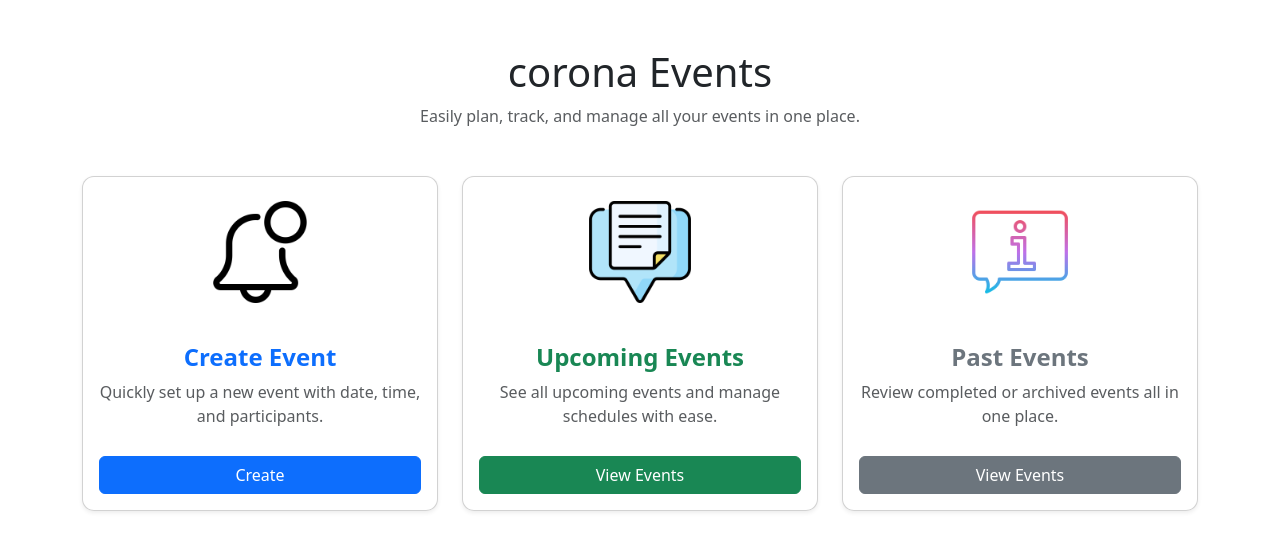
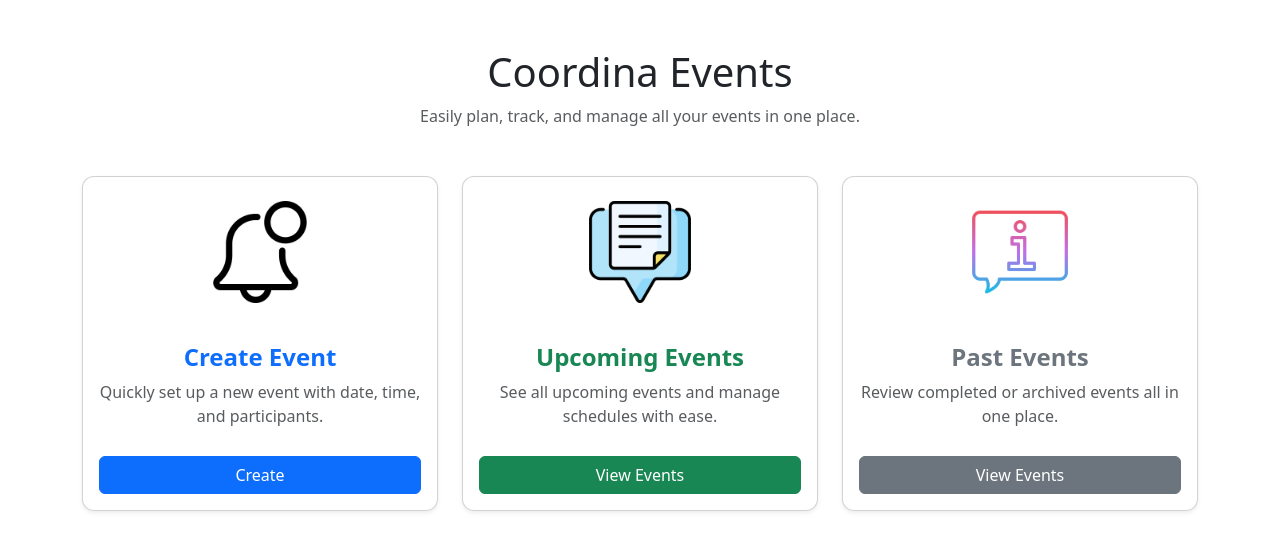
Before and after one commit to 1HongyeXiong/Coordina, an Angular app in the folder frontend/: page / in a window 1280 px wide. Shown: the top 550 px of the page. Built offline with nearby package versions, Linux system fonts and the light colour scheme.

Commit message:
Update homepage description and images

```diff
--- a/frontend/src/app/components/home/home.component.html
+++ b/frontend/src/app/components/home/home.component.html
@@ -1,7 +1,7 @@
 <div class="container mt-5">
 
   <!-- Page Title + Tagline -->
-  <h1 class="text-center mb-2">corona Events</h1>
+  <h1 class="text-center mb-2">Coordina Events</h1>
   <p class="text-center text-muted mb-5">
     Easily plan, track, and manage all your events in one place.
   </p>
```
